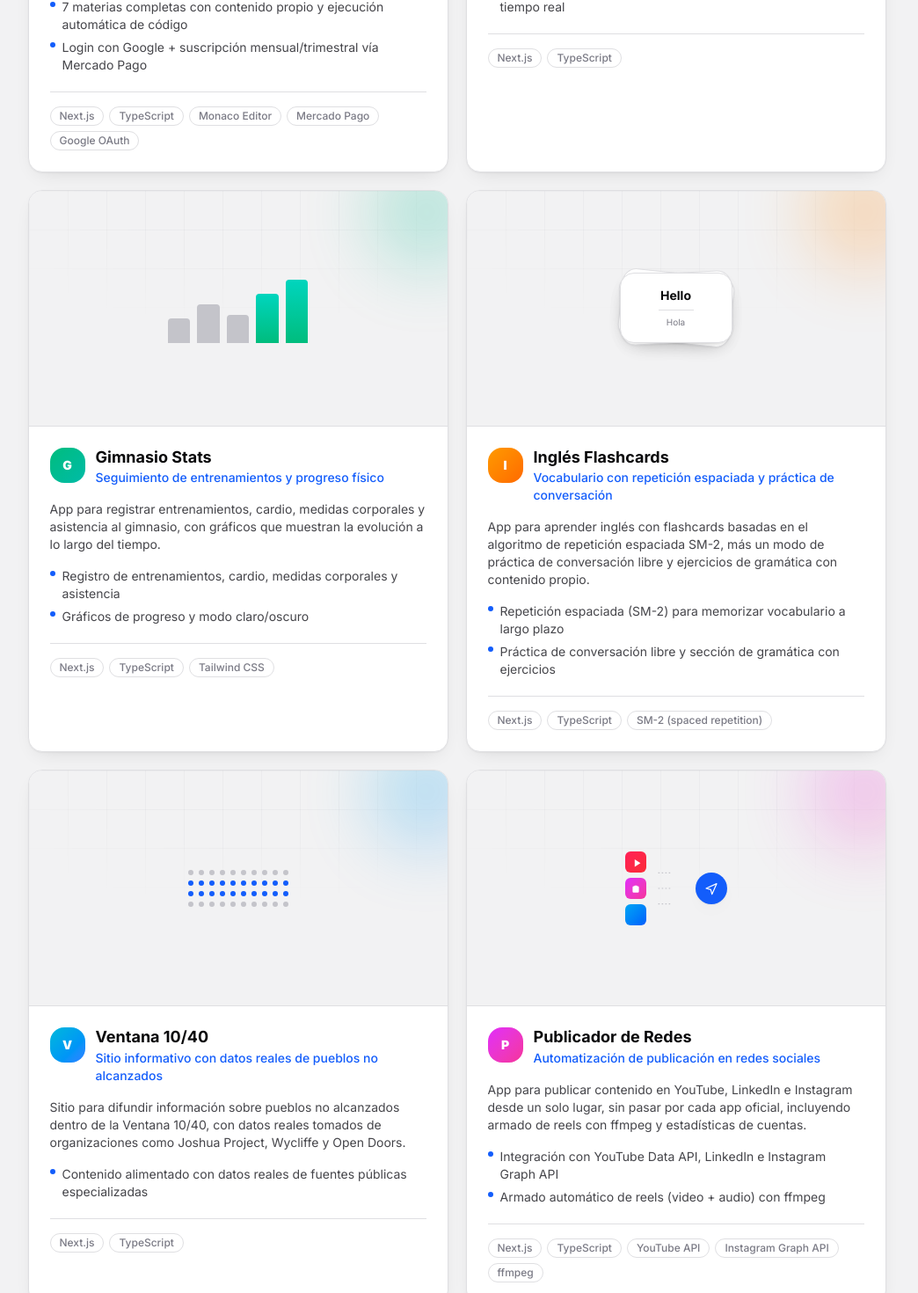
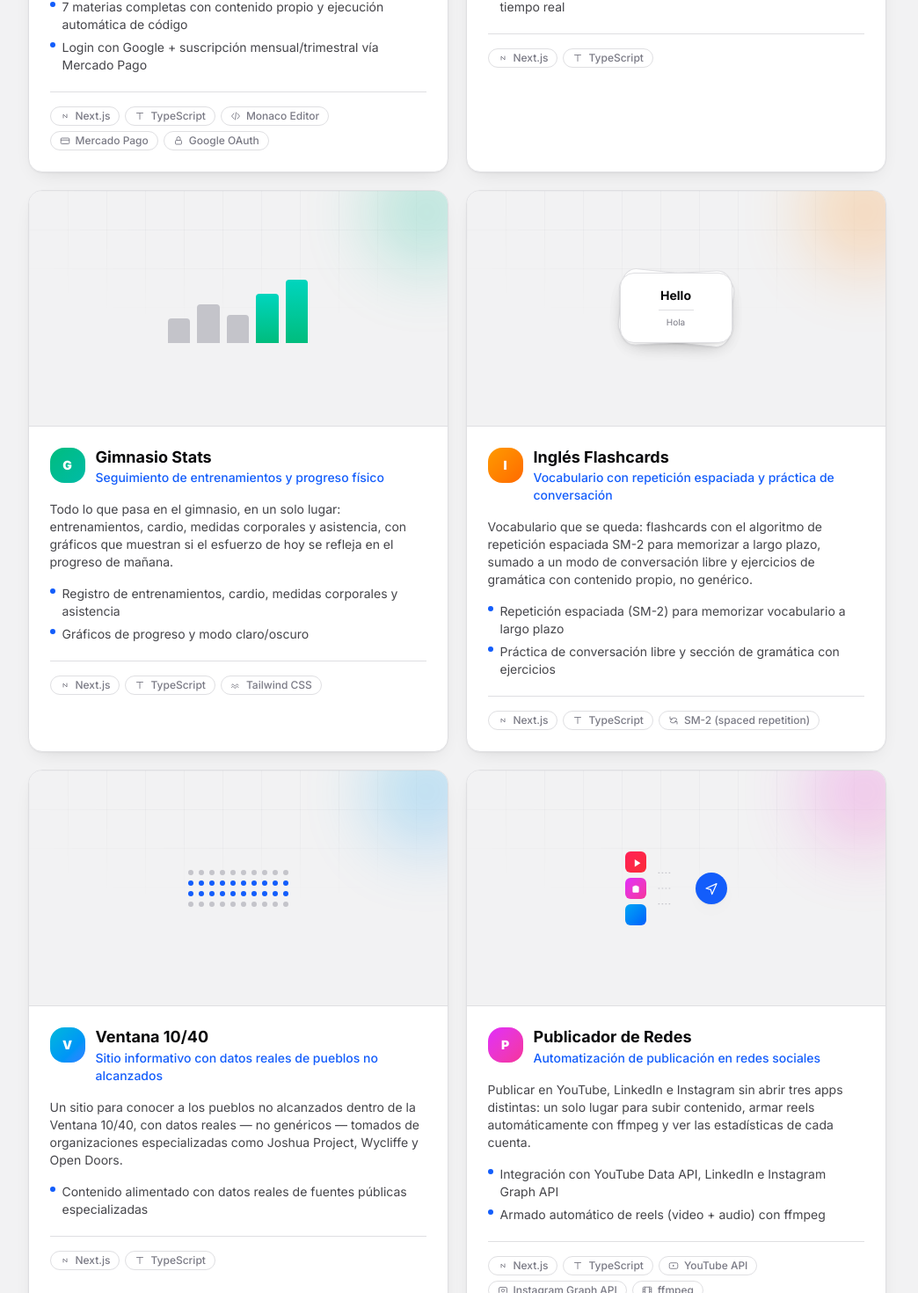
Before and after one commit to Fabian-Martinez-Rincon/portfolio-frontEnd, a Next.js app: page / in a window 1280 px wide. Shown: the part 1636-3106 px from the top of the page at 88% size, without its empty margins (113-1157 px from the left). Built offline with nearby package versions, Linux system fonts and the light colour scheme; no server answers.

Commit message:
Improve project/service copy and add technology icons to stack tags

```diff
--- /dev/null
+++ b/app/_components/tech-icon.tsx
@@ -0,0 +1,141 @@
+type IconProps = { className?: string };
+
+function IconBase({ className, children }: IconProps & { children: React.ReactNode }) {
+  return (
+    <svg
+      viewBox="0 0 24 24"
+      className={className ?? "h-3 w-3"}
+      fill="none"
+      stroke="currentColor"
+      strokeWidth={1.8}
+      aria-hidden="true"
+    >
+      {children}
+    </svg>
+  );
+}
+
+function NextIcon(props: IconProps) {
+  return (
+    <IconBase {...props}>
+      <path d="M8 16V8l8 8V8" strokeLinecap="round" strokeLinejoin="round" />
+    </IconBase>
+  );
+}
+
+function TypeScriptIcon(props: IconProps) {
+  return (
+    <IconBase {...props}>
+      <path d="M5 5h14M12 5v14" strokeLinecap="round" strokeLinejoin="round" />
+    </IconBase>
+  );
+}
+
+function CodeIcon(props: IconProps) {
+  return (
+    <IconBase {...props}>
+      <path d="m8 6-5 6 5 6M16 6l5 6-5 6M13 4l-2 16" strokeLinecap="round" strokeLinejoin="round" />
+    </IconBase>
+  );
+}
+
+function CardIcon(props: IconProps) {
+  return (
+    <IconBase {...props}>
+      <rect x="2.5" y="6" width="19" height="13" rx="2" />
+      <path d="M2.5 10.5h19" strokeLinecap="round" />
+    </IconBase>
+  );
+}
+
+function LockIcon(props: IconProps) {
+  return (
+    <IconBase {...props}>
+      <rect x="5" y="11" width="14" height="9" rx="2" />
+      <path d="M8 11V7a4 4 0 0 1 8 0v4" strokeLinecap="round" />
+    </IconBase>
+  );
+}
+
+function WaveIcon(props: IconProps) {
+  return (
+    <IconBase {...props}>
+      <path
+        d="M3 12c1.4-3 3.4-3 5-.3 1.6 2.7 3.6 2.7 5 0 1.4-2.7 3.4-2.7 5 .3M3 17c1.4-3 3.4-3 5-.3 1.6 2.7 3.6 2.7 5 0 1.4-2.7 3.4-2.7 5 .3"
+        strokeLinecap="round"
+        strokeLinejoin="round"
+      />
+    </IconBase>
+  );
+}
+
+function RepeatIcon(props: IconProps) {
+  return (
+    <IconBase {...props}>
+      <path
+        d="M4 4v5h5M20 20v-5h-5M4.5 15a8 8 0 0 0 14-4M19.5 9a8 8 0 0 0-14 4"
+        strokeLinecap="round"
+        strokeLinejoin="round"
+      />
+    </IconBase>
+  );
+}
+
+function PlayIcon(props: IconProps) {
+  return (
+    <IconBase {...props}>
+      <rect x="2.5" y="5.5" width="19" height="13" rx="3" />
+      <path d="M10 9.5v5l4.5-2.5-4.5-2.5Z" fill="currentColor" stroke="none" />
+    </IconBase>
+  );
+}
+
+function CameraIcon(props: IconProps) {
+  return (
+    <IconBase {...props}>
+      <rect x="3" y="5" width="18" height="15" rx="3" />
+      <circle cx="12" cy="12.5" r="3.3" />
+      <circle cx="16.8" cy="8.7" r="0.6" fill="currentColor" stroke="none" />
+    </IconBase>
+  );
+}
+
+function FilmIcon(props: IconProps) {
+  return (
+    <IconBase {...props}>
+      <rect x="2.5" y="4.5" width="19" height="15" rx="2" />
+      <path d="M7 4.5v15M17 4.5v15M2.5 9.5h4.5M2.5 14.5h4.5M17 9.5h4.5M17 14.5h4.5" strokeLinecap="round" />
+    </IconBase>
+  );
+}
+
+function TagIcon(props: IconProps) {
+  return (
+    <IconBase {...props}>
+      <path
+        d="M3 12 12 3h6a3 3 0 0 1 3 3v6l-9 9a2 2 0 0 1-2.8 0L3 14.8a2 2 0 0 1 0-2.8Z"
+        strokeLinecap="round"
+        strokeLinejoin="round"
+      />
+      <circle cx="15.5" cy="8.5" r="1.1" fill="currentColor" stroke="none" />
+    </IconBase>
+  );
+}
+
+const ICONS: Record<string, (props: IconProps) => React.ReactNode> = {
+  "Next.js": NextIcon,
+  TypeScript: TypeScriptIcon,
+  "Monaco Editor": CodeIcon,
+  "Mercado Pago": CardIcon,
+  "Google OAuth": LockIcon,
+  "Tailwind CSS": WaveIcon,
+  "SM-2 (spaced repetition)": RepeatIcon,
+  "YouTube API": PlayIcon,
+  "Instagram Graph API": CameraIcon,
+  ffmpeg: FilmIcon,
+};
+
+export function TechIcon({ name, className }: { name: string; className?: string }) {
+  const Icon = ICONS[name] ?? TagIcon;
+  return <Icon className={className} />;
+}
--- a/app/page.tsx
+++ b/app/page.tsx
@@ -2,6 +2,7 @@
 import { HeroVisual } from "./_components/hero-visual";
 import { ProjectPreview } from "./_components/project-preview";
 import { Reveal } from "./_components/reveal";
+import { TechIcon } from "./_components/tech-icon";
 
 function ArrowIcon({ className }: { className?: string }) {
   return (
@@ -40,21 +41,21 @@
 const services = [
   {
     title: "Aplicaciones web a medida",
-    description: "Plataformas y herramientas internas construidas de cero, con foco en que sean rápidas y fáciles de mantener.",
+    description: "Nada de plantillas genéricas: plataformas construidas desde cero para tu operación, pensadas para ser rápidas hoy y fáciles de mantener dentro de un año.",
     icon: (
       <path d="M8 4 3 12l5 8M16 4l5 8-5 8M13 3l-2 18" strokeLinecap="round" strokeLinejoin="round" />
     ),
   },
   {
     title: "Paneles y dashboards",
-    description: "Visualización de datos, métricas y seguimiento de progreso adaptados a cómo trabaja tu equipo.",
+    description: "Tus datos, ordenados para que se entiendan de un vistazo — métricas y progreso adaptados a cómo trabaja realmente tu equipo, no al revés.",
     icon: (
       <path d="M4 20V10m7 10V4m7 16v-7" strokeLinecap="round" strokeLinejoin="round" />
     ),
   },
   {
     title: "Integraciones con APIs",
-    description: "Pagos (Mercado Pago), login social, redes sociales y otros servicios de terceros conectados a tu app.",
+    description: "Pagos con Mercado Pago, login social, redes sociales y cualquier servicio de terceros, conectados a tu app sin fricción.",
     icon: (
       <path
         d="M9 15 15 9m-4-3 1.4-1.4a4 4 0 1 1 5.7 5.7L16 12m-8 0-1.4 1.4a4 4 0 1 0 5.7 5.7L13.7 18"
@@ -65,7 +66,7 @@
   },
   {
     title: "Automatizaciones",
-    description: "Procesos repetitivos resueltos con scripts y bots que corren solos, sin intervención manual.",
+    description: "Ese trabajo repetitivo que nadie quiere hacer, resuelto una sola vez con un script o un bot que corre solo, para siempre.",
     icon: (
       <path
         d="M12 3v3m0 12v3m9-9h-3M6 12H3m14.5-6.5-2 2m-9 9-2 2m0-13 2 2m9 9 2 2M12 8a4 4 0 1 0 0 8 4 4 0 0 0 0-8Z"
@@ -205,8 +206,9 @@
                       {project.stack.map((tech) => (
                         <span
                           key={tech}
-                          className="rounded-full border border-(--line) px-2.5 py-0.5 text-xs font-medium text-(--ink-faint)"
+                          className="inline-flex items-center gap-1.5 rounded-full border border-(--line) px-2.5 py-0.5 text-xs font-medium text-(--ink-faint)"
                         >
+                          <TechIcon name={tech} className="h-3 w-3 shrink-0" />
                           {tech}
                         </span>
                       ))}
--- a/lib/projects.ts
+++ b/lib/projects.ts
@@ -13,7 +13,7 @@
     name: "Academia Fabo",
     tagline: "Plataforma educativa con editor de código real en el navegador",
     description:
-      "Plataforma de e-learning para materias de programación: teoría, ejercicios y evaluación automática, todo corriendo en vivo dentro del navegador con el mismo motor de VS Code (Monaco). Incluye login con Google y suscripción paga.",
+      "Un aula virtual donde el alumno no mira código: lo escribe y lo corre. Cursos completos de programación con el mismo motor de edición que usa VS Code y corrección automática de ejercicios, sostenido con un modelo de suscripción paga.",
     stack: ["Next.js", "TypeScript", "Monaco Editor", "Mercado Pago", "Google OAuth"],
     highlights: [
       "Editor de código real (Monaco) para varios lenguajes, corriendo ejercicios al instante",
@@ -26,7 +26,7 @@
     name: "Gestor de Tareas",
     tagline: "Panel central para manejar varios proyectos a la vez",
     description:
-      "Herramienta interna para organizar tareas de todos mis proyectos en un solo tablero, con la posibilidad de arrancar y parar cada servidor de desarrollo y ver sus logs en vivo desde la misma pantalla.",
+      "La herramienta que uso todos los días para no perder el hilo entre proyectos: un solo tablero para organizar tareas, y la posibilidad de prender, apagar y ver los logs de cada servidor de desarrollo sin salir del navegador.",
     stack: ["Next.js", "TypeScript"],
     highlights: [
       "Tablero de tareas agrupado por proyecto, sin la fricción de un Kanban",
@@ -38,7 +38,7 @@
     name: "Gimnasio Stats",
     tagline: "Seguimiento de entrenamientos y progreso físico",
     description:
-      "App para registrar entrenamientos, cardio, medidas corporales y asistencia al gimnasio, con gráficos que muestran la evolución a lo largo del tiempo.",
+      "Todo lo que pasa en el gimnasio, en un solo lugar: entrenamientos, cardio, medidas corporales y asistencia, con gráficos que muestran si el esfuerzo de hoy se refleja en el progreso de mañana.",
     stack: ["Next.js", "TypeScript", "Tailwind CSS"],
     highlights: [
       "Registro de entrenamientos, cardio, medidas corporales y asistencia",
@@ -50,7 +50,7 @@
     name: "Inglés Flashcards",
     tagline: "Vocabulario con repetición espaciada y práctica de conversación",
     description:
-      "App para aprender inglés con flashcards basadas en el algoritmo de repetición espaciada SM-2, más un modo de práctica de conversación libre y ejercicios de gramática con contenido propio.",
+      "Vocabulario que se queda: flashcards con el algoritmo de repetición espaciada SM-2 para memorizar a largo plazo, sumado a un modo de conversación libre y ejercicios de gramática con contenido propio, no genérico.",
     stack: ["Next.js", "TypeScript", "SM-2 (spaced repetition)"],
     highlights: [
       "Repetición espaciada (SM-2) para memorizar vocabulario a largo plazo",
@@ -62,7 +62,7 @@
     name: "Ventana 10/40",
     tagline: "Sitio informativo con datos reales de pueblos no alcanzados",
     description:
-      "Sitio para difundir información sobre pueblos no alcanzados dentro de la Ventana 10/40, con datos reales tomados de organizaciones como Joshua Project, Wycliffe y Open Doors.",
+      "Un sitio para conocer a los pueblos no alcanzados dentro de la Ventana 10/40, con datos reales — no genéricos — tomados de organizaciones especializadas como Joshua Project, Wycliffe y Open Doors.",
     stack: ["Next.js", "TypeScript"],
     highlights: ["Contenido alimentado con datos reales de fuentes públicas especializadas"],
   },
@@ -71,7 +71,7 @@
     name: "Publicador de Redes",
     tagline: "Automatización de publicación en redes sociales",
     description:
-      "App para publicar contenido en YouTube, LinkedIn e Instagram desde un solo lugar, sin pasar por cada app oficial, incluyendo armado de reels con ffmpeg y estadísticas de cuentas.",
+      "Publicar en YouTube, LinkedIn e Instagram sin abrir tres apps distintas: un solo lugar para subir contenido, armar reels automáticamente con ffmpeg y ver las estadísticas de cada cuenta.",
     stack: ["Next.js", "TypeScript", "YouTube API", "Instagram Graph API", "ffmpeg"],
     highlights: [
       "Integración con YouTube Data API, LinkedIn e Instagram Graph API",
```
